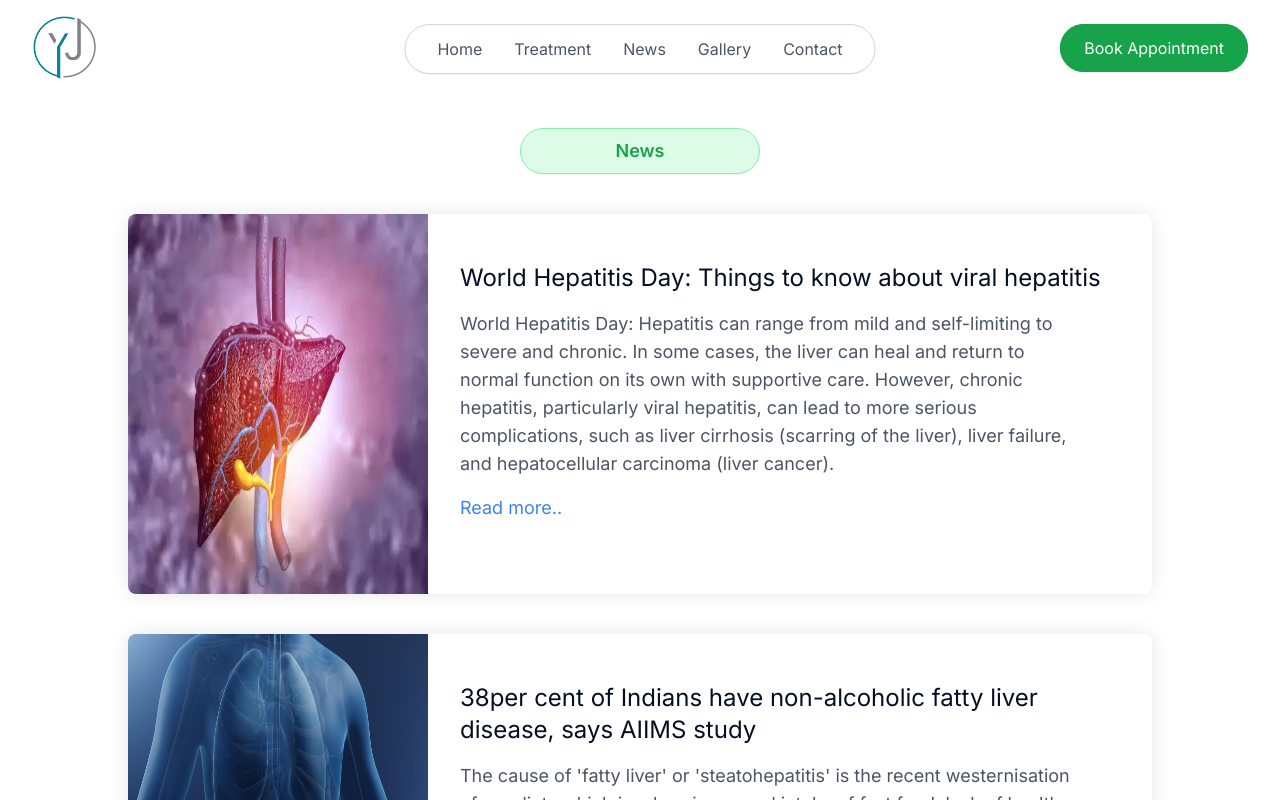
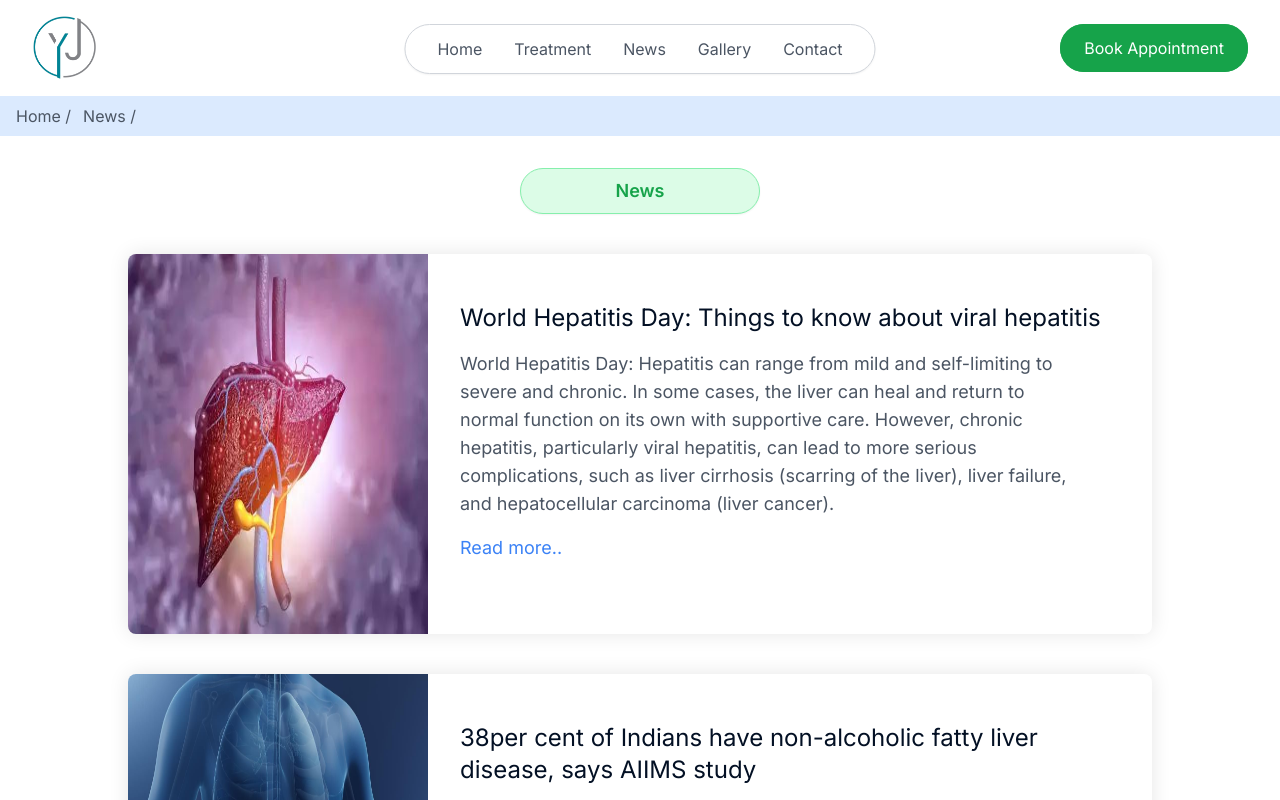
Before and after one commit to sakshi2210v/dr_yogesh_jain, a Next.js app: page /news in a window 1280 px wide. Shown: the top 800 px of the page. Built offline with nearby package versions, Linux system fonts and the light colour scheme.

Commit message:
packages changes

```diff
--- a/src/app/contact/page.jsx
+++ b/src/app/contact/page.jsx
@@ -16,32 +16,32 @@ export const metadata = {
   description: 'Get in touch with Dr. Yogesh Jain to learn more about his gallery and services. Reach out today for inquiries related to your health and wellness needs.',
 }
 const page = () => {
-  // const breadcrumbs =[
-  //   {name: "Home", url: "/"},
-  //   {name: "Contact", url:"/contact"}
-  // ]
+  const breadcrumbs =[
+    {name: "Home", url: "/"},
+    {name: "Contact", url:"/contact"}
+  ]
 
-  // const breadcrumbSchema = {
-  //   "@context": "https://schema.org",
-  //   "@type": "BreadcrumbList",
-  //   "itemListElement": breadcrumbs.map((breadcrumb, index) => ({
-  //     "@type": "ListItem",
-  //     "position": index + 1,
-  //     "name": breadcrumb.name,
-  //     "item": `${process.env.NEXT_PUBLIC_SITE_URL}${breadcrumb.url}` // Ensure this is your website's base URL
-  //   }))
-  // };
+  const breadcrumbSchema = {
+    "@context": "https://schema.org",
+    "@type": "BreadcrumbList",
+    "itemListElement": breadcrumbs.map((breadcrumb, index) => ({
+      "@type": "ListItem",
+      "position": index + 1,
+      "name": breadcrumb.name,
+      "item": `${process.env.NEXT_PUBLIC_SITE_URL}${breadcrumb.url}` // Ensure this is your website's base URL
+    }))
+  };
 
   return (
     <>
-     {/* <Head>
+     <Head>
         <script
           type="application/ld+json"
           dangerouslySetInnerHTML={{ __html: JSON.stringify(breadcrumbSchema) }}
         />
-      </Head> */}
+      </Head>
     <div>
-       {/* <BreadCrumbs breadCrumbs={breadcrumbs} /> */}
+       <BreadCrumbs breadCrumbs={breadcrumbs} />
       <div className="my-24">
       <Info/>
       </div>
--- a/src/app/gallery/page.jsx
+++ b/src/app/gallery/page.jsx
@@ -28,32 +28,32 @@ export const metadata = {
 }
 
 const page = () => {
-  // const breadcrumbs =[
-  //   {name: "Home", url: "/"},
-  //   {name: "Gallery", url:"/gallery"}
-  // ]
+  const breadcrumbs =[
+    {name: "Home", url: "/"},
+    {name: "Gallery", url:"/gallery"}
+  ]
 
-  // const breadcrumbSchema = {
-  //   "@context": "https://schema.org",
-  //   "@type": "BreadcrumbList",
-  //   "itemListElement": breadcrumbs.map((breadcrumb, index) => ({
-  //     "@type": "ListItem",
-  //     "position": index + 1,
-  //     "name": breadcrumb.name,
-  //     "item": `${process.env.NEXT_PUBLIC_SITE_URL}${breadcrumb.url}` // Ensure this is your website's base URL
-  //   }))
-  // };
+  const breadcrumbSchema = {
+    "@context": "https://schema.org",
+    "@type": "BreadcrumbList",
+    "itemListElement": breadcrumbs.map((breadcrumb, index) => ({
+      "@type": "ListItem",
+      "position": index + 1,
+      "name": breadcrumb.name,
+      "item": `${process.env.NEXT_PUBLIC_SITE_URL}${breadcrumb.url}` // Ensure this is your website's base URL
+    }))
+  };
 
   return (
     <>
-    {/* <Head>
+    <Head>
         <script
           type="application/ld+json"
           dangerouslySetInnerHTML={{ __html: JSON.stringify(breadcrumbSchema) }}
         />
-      </Head> */}
+      </Head>
     <div>
- {/* <BreadCrumbs breadCrumbs={breadcrumbs} /> */}
+ <BreadCrumbs breadCrumbs={breadcrumbs} />
       <div className=" mx-auto m-4 md:p-0 p-2">
       <div className="bg-green-100 shadow-sm my-8  border border-green-300 rounded-full mx-auto px-4 py-2 max-w-[240px]">
           <p className="text-lg  font-semibold text-green-600 text-center">
--- a/src/app/news/page.jsx
+++ b/src/app/news/page.jsx
@@ -17,32 +17,32 @@ export const metadata = {
 }
 
 const page = () => {
-  // const breadcrumbs =[
-  //   {name: "Home", url: "/"},
-  //   {name: "News", url:"/news"}
-  // ]
+  const breadcrumbs =[
+    {name: "Home", url: "/"},
+    {name: "News", url:"/news"}
+  ]
 
-  // const breadcrumbSchema = {
-  //   "@context": "https://schema.org",
-  //   "@type": "BreadcrumbList",
-  //   "itemListElement": breadcrumbs.map((breadcrumb, index) => ({
-  //     "@type": "ListItem",
-  //     "position": index + 1,
-  //     "name": breadcrumb.name,
-  //     "item": `${process.env.NEXT_PUBLIC_SITE_URL}${breadcrumb.url}` // Ensure this is your website's base URL
-  //   }))
-  // };
+  const breadcrumbSchema = {
+    "@context": "https://schema.org",
+    "@type": "BreadcrumbList",
+    "itemListElement": breadcrumbs.map((breadcrumb, index) => ({
+      "@type": "ListItem",
+      "position": index + 1,
+      "name": breadcrumb.name,
+      "item": `${process.env.NEXT_PUBLIC_SITE_URL}${breadcrumb.url}` // Ensure this is your website's base URL
+    }))
+  };
 
   return (
     <>
-     {/* <Head>
+     <Head>
         <script
           type="application/ld+json"
           dangerouslySetInnerHTML={{ __html: JSON.stringify(breadcrumbSchema) }}
         />
-      </Head> */}
+      </Head>
     <div>
-       {/* <BreadCrumbs breadCrumbs={breadcrumbs} /> */}
+       <BreadCrumbs breadCrumbs={breadcrumbs} />
       <div className="bg-green-100 shadow-sm my-8  border border-green-300 rounded-full mx-auto px-4 py-2 max-w-[240px]">
           <p className="text-lg  font-semibold text-green-600 text-center">
             News
--- a/src/app/page.jsx
+++ b/src/app/page.jsx
@@ -19,7 +19,7 @@ export default function Home() {
         <title>Yogesh Jain</title>
         <link rel="icon" href="/Dr Yogesh Jain.jpg" sizes="any" />
 
-        {/* Organization Schema - Medical Organization
+        {/* Organization Schema - Medical Organization */}
         <script
           type="application/ld+json"
           dangerouslySetInnerHTML={{
@@ -40,7 +40,7 @@ export default function Home() {
           }}
         />
 
-        {/* Local Business Schema - Physician
+        {/* {/* Local Business Schema - Physician  */}
         <script
           type="application/ld+json"
           dangerouslySetInnerHTML={{
@@ -61,7 +61,7 @@ export default function Home() {
               },
             }),
           }}
-        /> */}
+        />
       </Head>
 
       <Hero />
--- a/src/app/treatment/[slug]/page.jsx
+++ b/src/app/treatment/[slug]/page.jsx
@@ -62,35 +62,35 @@ const Page = () => {
   }, [searchParams, pathname]);
 
   // Only create breadcrumbs when data is available
-  // const breadcrumbs = data
-  //   ? [
-  //       { name: "Home", url: "/" },
-  //       { name: "Treatment", url: "/treatment" },
-  //       { name: data.name, url: `/treatment/${data.lname}` }
-  //     ]
-  //   : [];
+  const breadcrumbs = data
+    ? [
+        { name: "Home", url: "/" },
+        { name: "Treatment", url: "/treatment" },
+        { name: data.name, url: `/treatment/${data.lname}` }
+      ]
+    : [];
 
-    // const breadcrumbSchema = {
-    //   "@context": "https://schema.org",
-    //   "@type": "BreadcrumbList",
-    //   "itemListElement": breadcrumbs.map((breadcrumb, index) => ({
-    //     "@type": "ListItem",
-    //     "position": index + 1,
-    //     "name": breadcrumb.name,
-    //     "item": `${process.env.NEXT_PUBLIC_SITE_URL}${breadcrumb.url}` // Ensure this is your website's base URL
-    //   }))
-    // };
+    const breadcrumbSchema = {
+      "@context": "https://schema.org",
+      "@type": "BreadcrumbList",
+      "itemListElement": breadcrumbs.map((breadcrumb, index) => ({
+        "@type": "ListItem",
+        "position": index + 1,
+        "name": breadcrumb.name,
+        "item": `${process.env.NEXT_PUBLIC_SITE_URL}${breadcrumb.url}` // Ensure this is your website's base URL
+      }))
+    };
 
   return (
     <>
-    {/* <Head>
+    <Head>
         <script
           type="application/ld+json"
           dangerouslySetInnerHTML={{ __html: JSON.stringify(breadcrumbSchema) }}
         />
-      </Head> */}
+      </Head>
       {/* Only render breadcrumbs if data exists */}
-      {/* {data && <BreadCrumbs breadCrumbs={breadcrumbs} />} */}
+      {data && <BreadCrumbs breadCrumbs={breadcrumbs} />}
       {data ? (
         <div className="flex justify-center flex-col items-center my-10">
           <p className="text-3xl font-semibold text-green-700">{data.name}</p>
--- a/src/app/treatment/page.jsx
+++ b/src/app/treatment/page.jsx
@@ -16,32 +16,32 @@ export const metadata = {
 
 const page = () => {
 
-// const breadcrumbs =[
-//   {name: "Home", url: "/"},
-//   {name: "Treatment", url:"/treatment"}
-// ]
+const breadcrumbs =[
+  {name: "Home", url: "/"},
+  {name: "Treatment", url:"/treatment"}
+]
 
-// const breadcrumbSchema = {
-//   "@context": "https://schema.org",
-//   "@type": "BreadcrumbList",
-//   "itemListElement": breadcrumbs.map((breadcrumb, index) => ({
-//     "@type": "ListItem",
-//     "position": index + 1,
-//     "name": breadcrumb.name,
-//     "item": `${process.env.NEXT_PUBLIC_SITE_URL}${breadcrumb.url}` // Ensure this is your website's base URL
-//   }))
-// };
+const breadcrumbSchema = {
+  "@context": "https://schema.org",
+  "@type": "BreadcrumbList",
+  "itemListElement": breadcrumbs.map((breadcrumb, index) => ({
+    "@type": "ListItem",
+    "position": index + 1,
+    "name": breadcrumb.name,
+    "item": `${process.env.NEXT_PUBLIC_SITE_URL}${breadcrumb.url}` // Ensure this is your website's base URL
+  }))
+};
 
   return (
     <>
-     {/* <Head>
+     <Head>
         <script
           type="application/ld+json"
           dangerouslySetInnerHTML={{ __html: JSON.stringify(breadcrumbSchema) }}
         />
-      </Head> */}
+      </Head>
     <div>
-      {/* <BreadCrumbs breadCrumbs={breadcrumbs} /> */}
+      <BreadCrumbs breadCrumbs={breadcrumbs} />
         <Treatment bg={true}/>
         <Cta/>
         <Reviews/>
```
Also changed, not shown: 1 other file (tests, documents, lock files or other folders).
